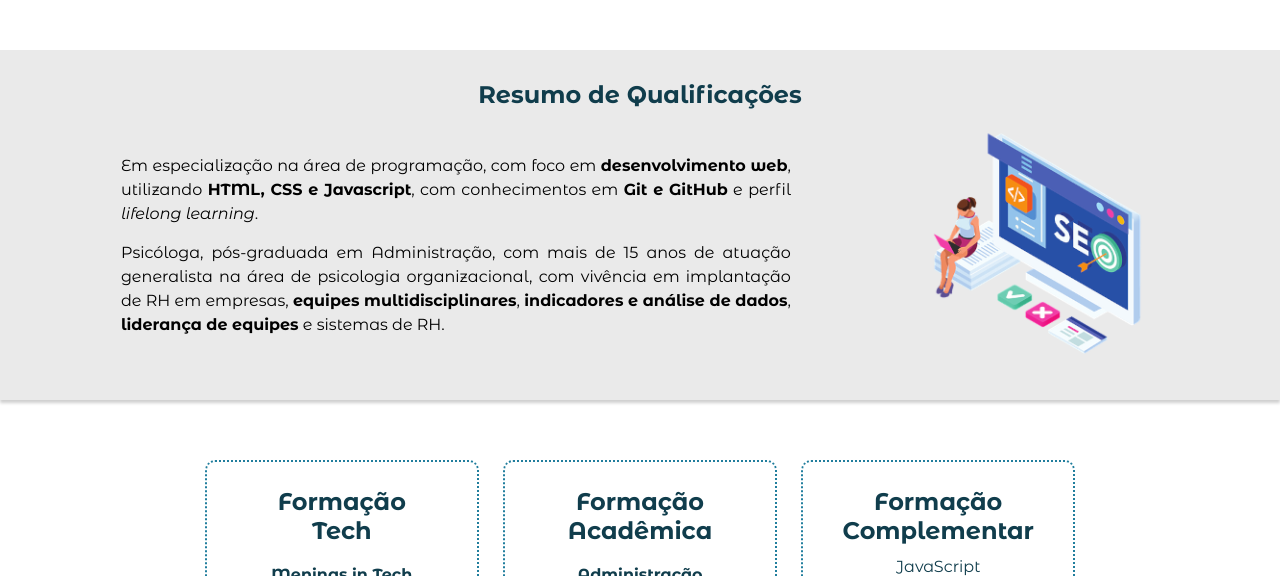
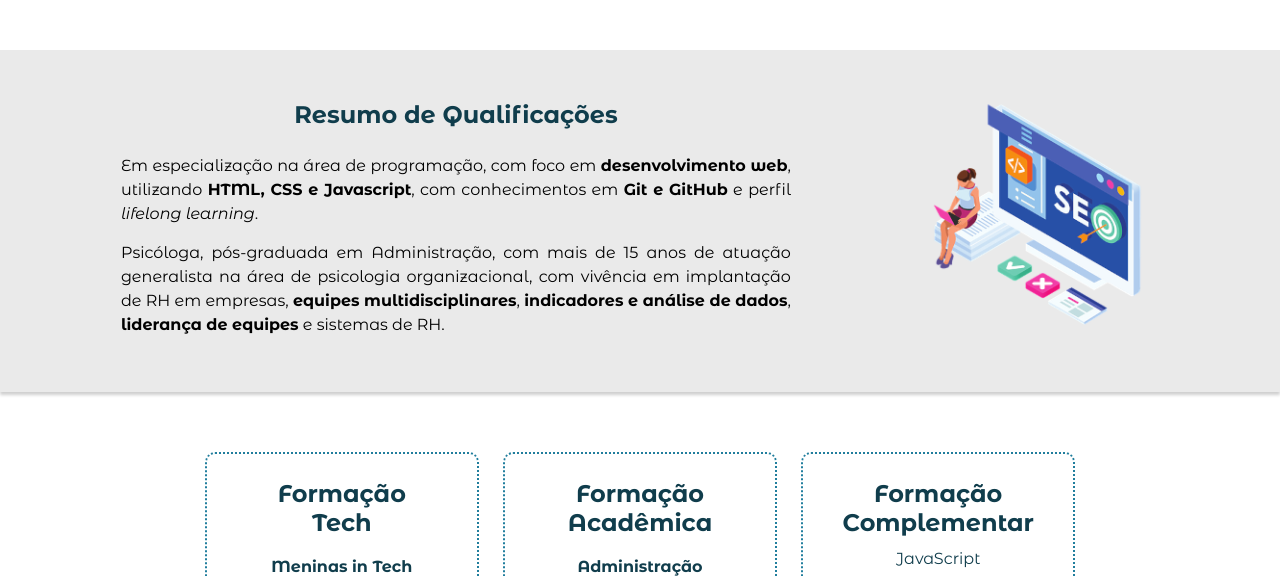
Before and after one commit to tainafmorais/curriculo-web, a plain HTML site: page site-curriculo/index.html in a window 1280 px wide. Shown: the part 748-1324 px from the top of the page. Drawn offline with Linux system fonts and the light colour scheme.

Commit message:
2º ajuste em qualificações
Aterei disposição de texto e imagem.

```diff
--- a/site-curriculo/index.html
+++ b/site-curriculo/index.html
@@ -56,10 +56,10 @@
         </section>
 
         <div class="qualificacoes-div">
-            <h2>
-                Resumo de Qualificações
-            </h2>
             <section class="qualificacoes-section">
+                <h2>
+                    Resumo de Qualificações
+                </h2>
                 <p>
                     Em especialização na área de programação, com foco em <strong>desenvolvimento web</strong>, utilizando <strong>HTML, CSS e Javascript</strong>, com conhecimentos em <strong>Git e GitHub</strong> e perfil <em>lifelong learning</em>.
                 </p>
--- a/site-curriculo/style.css
+++ b/site-curriculo/style.css
@@ -158,6 +158,7 @@ main {
 .qualificacoes-div img{
     max-width: 30%;
     min-width: 250px;
+    margin-top: 20px;
 }
 
 .qualificacoes-section {
@@ -168,7 +169,7 @@ main {
     padding: 20px 0 20px 20px;
 }
 
-.qualificacoes-div h2 {
+.qualificacoes-section h2 {
     color: #103d4c;
     text-align: center;
     padding-top: 10px;
```
